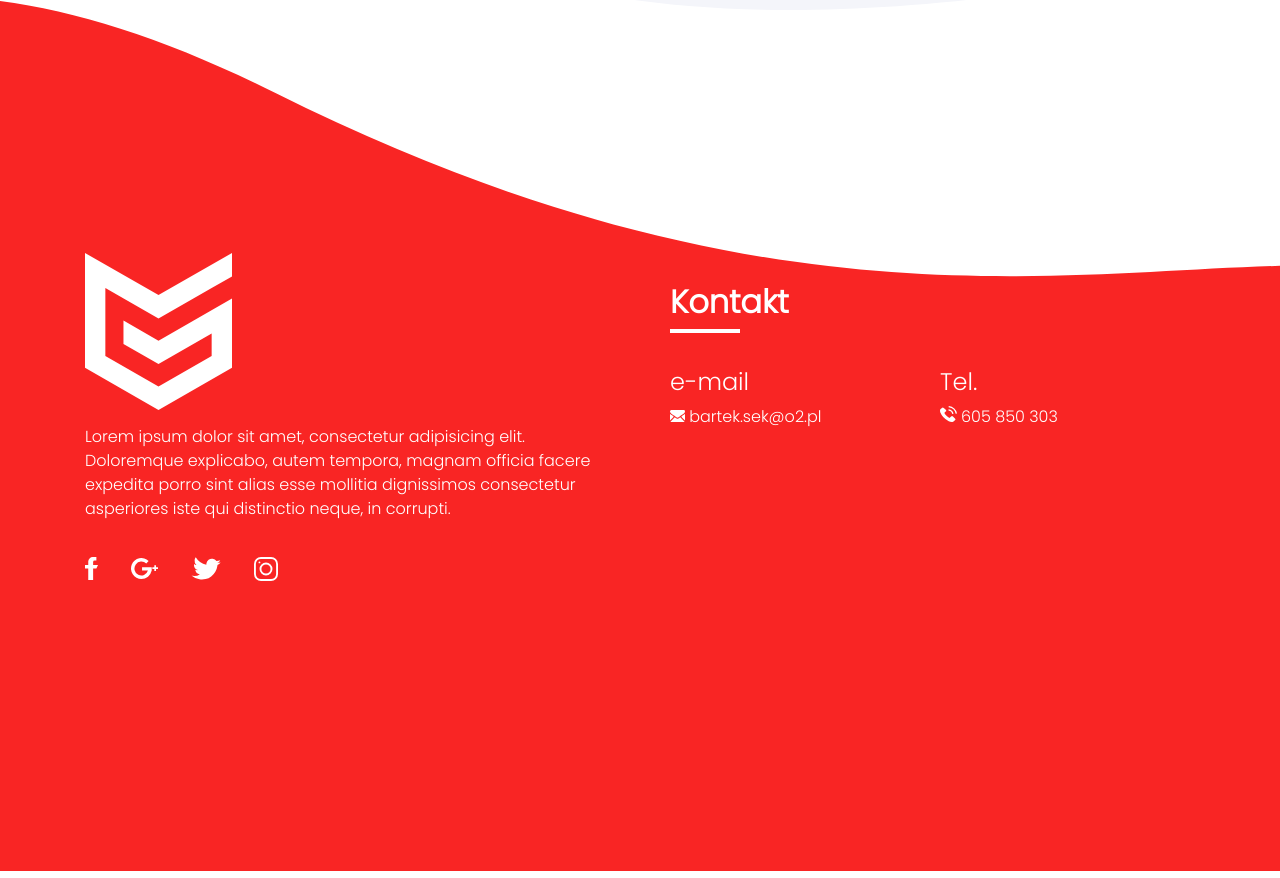
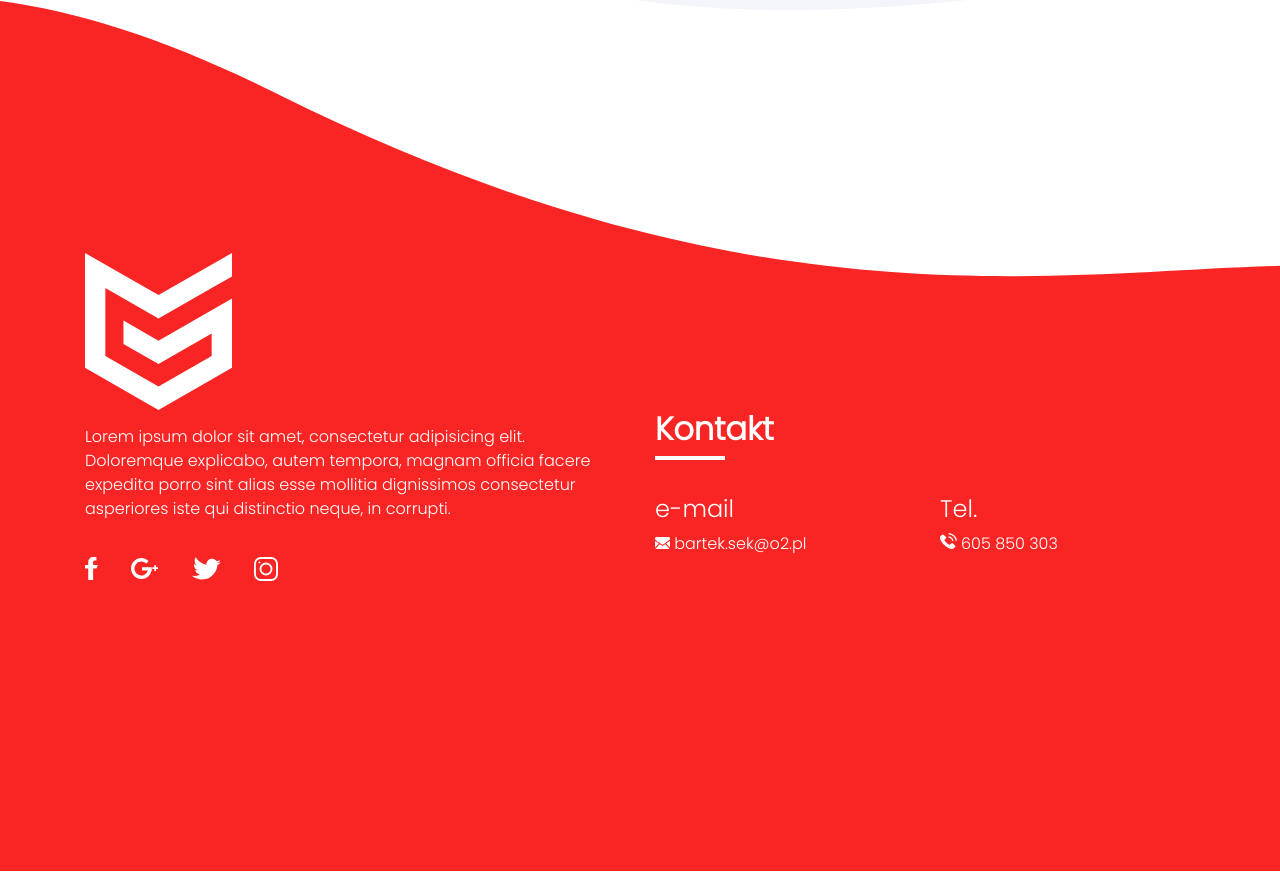
Before and after one commit to seku77/Portfolio, a plain HTML site: page index.html in a window 1280 px wide. Shown: the part 2576-3454 px from the top of the page. Drawn offline with nearby package versions, Linux system fonts and the light colour scheme.

Commit message:
Fixed footer positioning

```diff
--- a/css/style.css
+++ b/css/style.css
@@ -318,10 +318,6 @@ footer a:hover{
     margin-right: 28px;
 }
 
-.contactData{
-    padding-top: 25%;
-}
-
 .cellPhone:before{
     content: url(../img/icons/phone-fill.svg);
 }
@@ -360,10 +356,6 @@ footer a:hover{
 
     .contact{
         padding-top: 100px;
-    }
-
-    .contactData{
-        padding: 30px 0px 0px 0px;
     }
 }
 
--- a/index.html
+++ b/index.html
@@ -197,6 +197,11 @@
                 <div class="row">
                     <div class="col-12 col-md-6">
                         <img src="img/icons/Path%203895.svg" alt="Logo">
+                    </div>
+                </div>
+
+                <div class="row">
+                    <div class="col-12 col-md-6">
                         <div class="contactDescription">
                             <p>Lorem ipsum dolor sit amet, consectetur adipisicing elit. Doloremque explicabo, autem tempora, magnam officia facere expedita porro sint alias esse mollitia dignissimos consectetur asperiores iste qui distinctio neque, in corrupti.</p>
                         </div>
@@ -208,8 +213,6 @@
                         </div>
                     </div>
                     <div class="col-12 col-md-6">
-                        <div class="contactData">
-                            <div class="container">
                         <div class="row">
                             <div class="col-12">
                                 <h2><strong>Kontakt</strong></h2>
@@ -234,8 +237,6 @@
                 </div>
             </div>
         </div>
-            </div>
-        </div>
     </footer>
     <!-- Optional JavaScript -->
     <!-- jQuery first, then Popper.js, then Bootstrap JS -->
```
Also changed, not shown: js/script.js (line endings or trailing spaces), 1 other file. Lines whose indentation alone changed are shown as unchanged.
